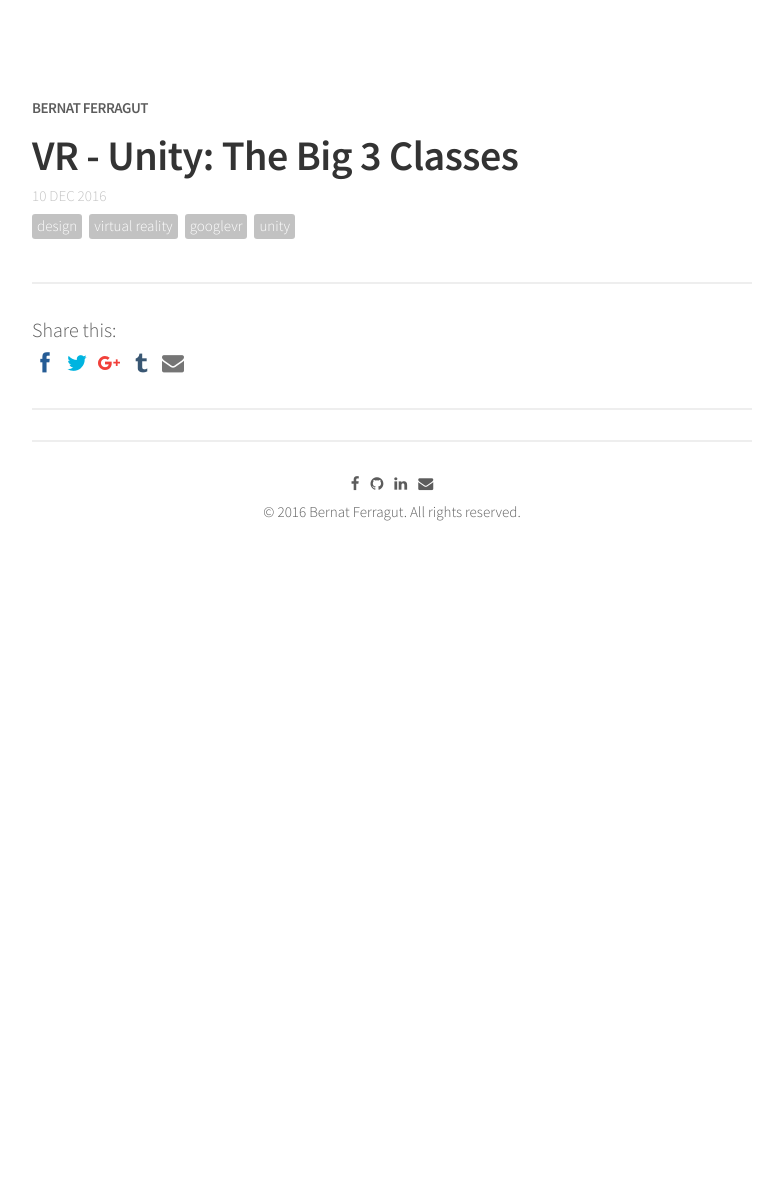
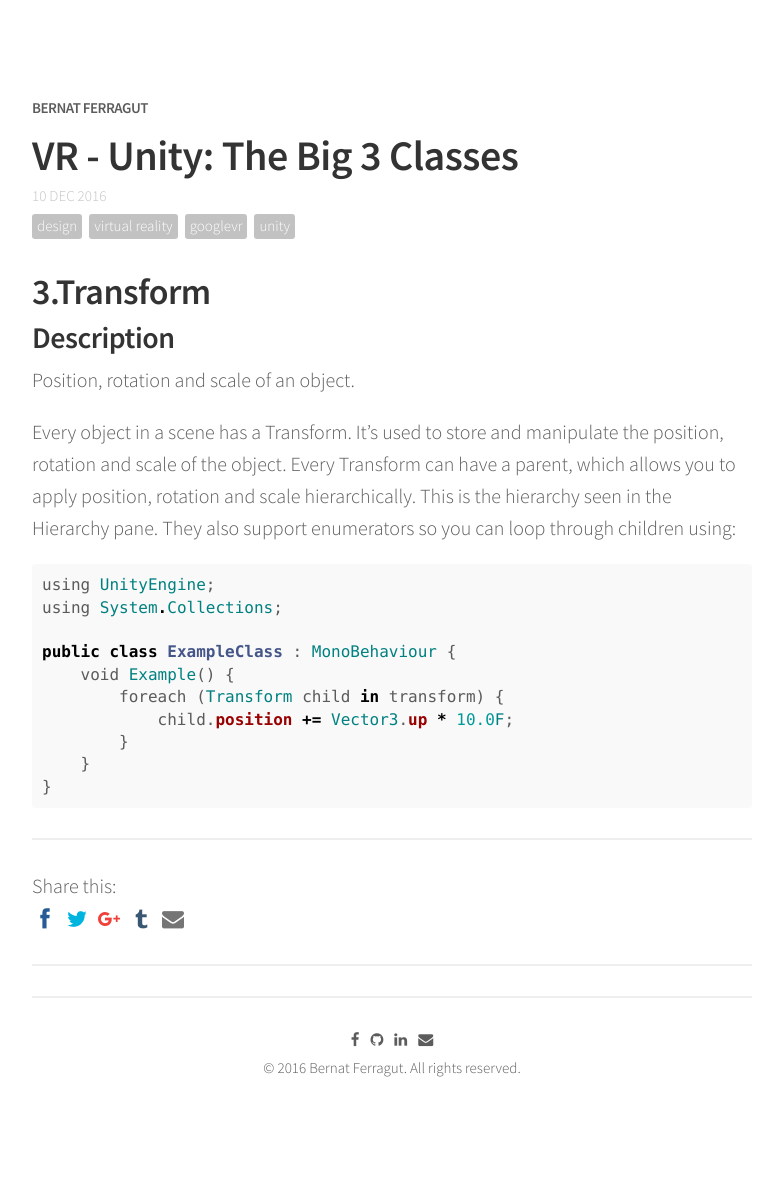
Before and after one commit to bernatferragut/FutureWeb-blog, a Jekyll site: the page built from _posts/10-12-16-VR - Unity Most Important Classes-3.md, in a window 1280 px wide. Shown: the whole page, without its empty margins (248-1031 px from the left). Built offline with Jekyll 4.4.1, drawn with Linux system fonts in a browser that asks for light colours; nearby versions of some CDN libraries; comment, search, counter and statistics services are not loaded; before the commit the page ends 900 px from its top, so only the background shows below that.

Commit message:
Update 10-12-16-VR - Unity Most Important Classes-3.md
Transform definition

````diff
--- a/_posts/10-12-16-VR - Unity Most Important Classes-3.md
+++ b/_posts/10-12-16-VR - Unity Most Important Classes-3.md
@@ -7,3 +7,29 @@
 comments: true
 share: true
 ---
+
+## 3.Transform
+
+### Description
+
+Position, rotation and scale of an object.
+
+Every object in a scene has a Transform.
+It's used to store and manipulate the position, rotation and scale of the object.
+Every Transform can have a parent, which allows you to apply position,
+rotation and scale hierarchically.
+This is the hierarchy seen in the Hierarchy pane.
+They also support enumerators so you can loop through children using:
+
+```ruby
+using UnityEngine;
+using System.Collections;
+
+public class ExampleClass : MonoBehaviour {
+    void Example() {
+        foreach (Transform child in transform) {
+            child.position += Vector3.up * 10.0F;
+        }
+    }
+}
+```
````
